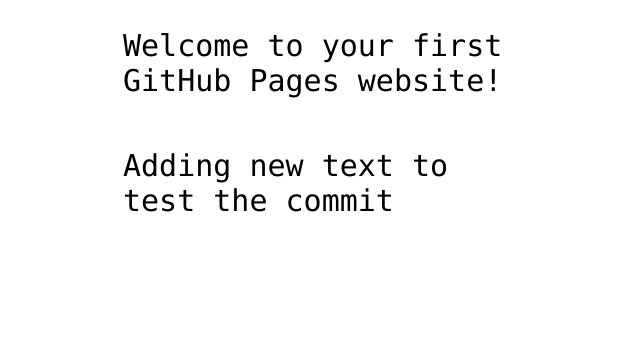
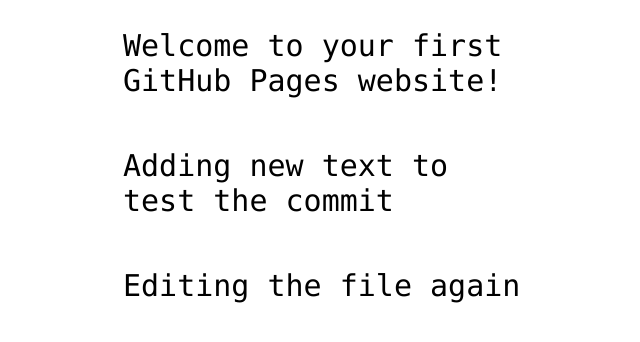
Before and after one commit to Sci-Fi-33611/hello-world, a plain HTML site: page index.html in a window 1280 px wide. Shown: the part 360-702 px from the top of the page, without its empty margins (317-957 px from the left). Drawn offline with Linux system fonts and the light colour scheme.

Commit message:
added a new p tag

```diff
--- a/index.html
+++ b/index.html
@@ -15,5 +15,7 @@
 <p>Welcome to your first GitHub Pages website!</p>
 <p>Adding new text to test the commit</p>
 
+<p>Editing the file again</p>
+
 </body>
 </html>
```
